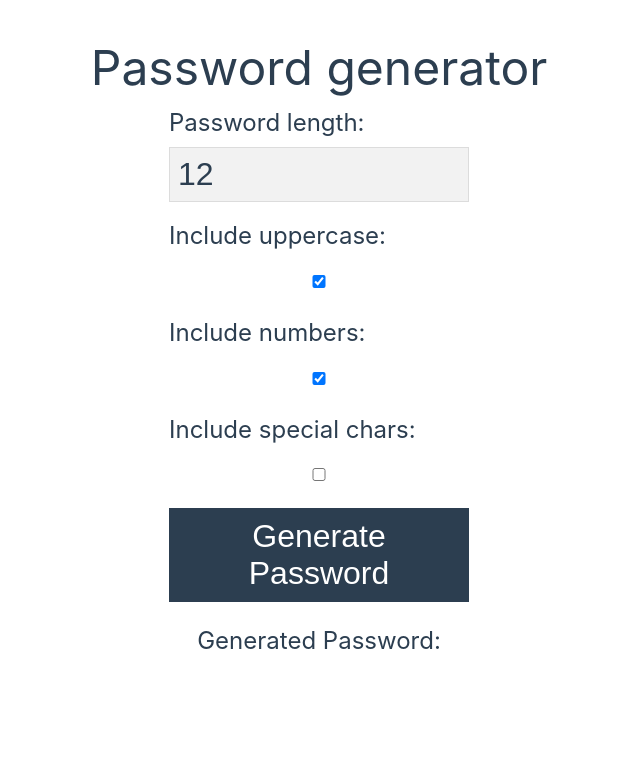
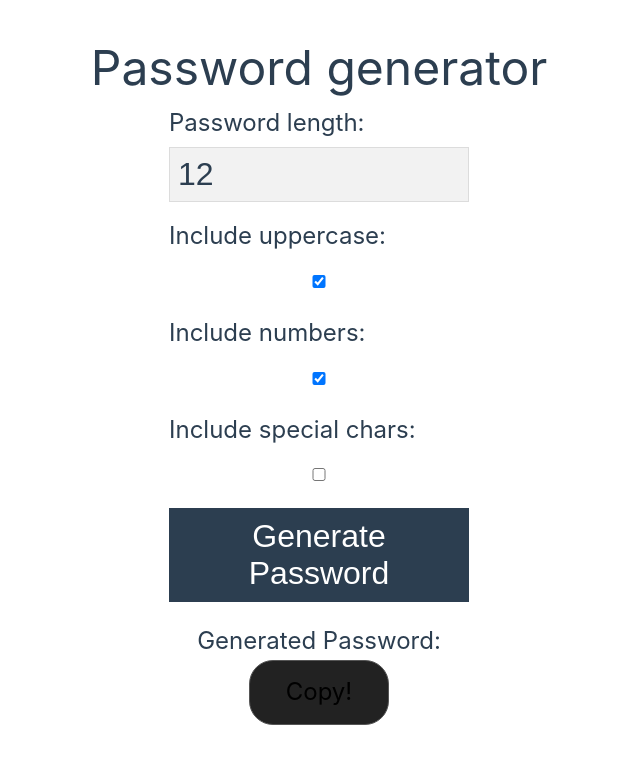
Before and after one commit to MarkAlexI/passwordGen, a Vue app: page / in a window 1280 px wide. Shown: the top 764 px of the page, without its empty margins (321-961 px from the left). Built offline with nearby package versions, Linux system fonts and the light colour scheme.

Commit message:
Added copying to clipboard.

```diff
--- a/package.json
+++ b/package.json
@@ -1,7 +1,7 @@
 {
   "name": "password-gen",
   "author": "markalexi",
-  "version": "0.9.2",
+  "version": "0.10.2",
   "private": true,
   "type": "module",
   "scripts": {
--- a/src/components/GeneratedPasswordDisplay.vue
+++ b/src/components/GeneratedPasswordDisplay.vue
@@ -2,17 +2,70 @@
   <div>
     <strong>Generated Password:</strong>
     <p>{{ generatedPassword }}</p>
+    <button
+      class="copy-btn"
+      @click="copyPassword"
+    >Copy!</button>
   </div>
 </template>
 
 <script setup>
-  defineProps(["generatedPassword"]);
+
+  const props = defineProps(["generatedPassword"]);
+
+  let copyPassword = () => {
+    console.log("#");
+  };
+
+  navigator.permissions.query({ name: "clipboard-write" }).then((result) => {
+    if (result.state == "granted" || result.state == "prompt") {
+      alert("Write access granted!");
+
+      let text = props.generatedPassword;
+
+      copyPassword = async () => {
+        try {
+          await navigator.clipboard.writeText(text);
+          console.log("Content copied to clipboard");
+        } catch (error) {
+          console.error("Failed to copy: ", err);
+        }
+      };
+    }
+  });
 </script>
 
-<style scoped lang="scss">
-  p {
-    text-align: center;
-    color: blue;
-    word-break: break-all;
+<style lang="scss">
+$light-text-color: white;
+$dark-bg: #222;
+$dark-btn-border: #555;
+$btn-border-radius: 1.5rem;
+$btn-padding: .5em 1.5em;
+$btn-margin: 1rem auto;
+
+p {
+  text-align: center;
+  color: $light-text-color;
+  word-break: break-all;
+}
+
+.copy-btn {
+  background: $dark-bg;
+  border: solid 1px $dark-btn-border;
+  border-radius: $btn-border-radius;
+  font: inherit;
+  padding: $btn-padding;
+  margin-bottom: $btn-margin;
+  margin-left: auto;
+  margin-right: auto;
+  display: block;
+
+  &:hover {
+    background: darken($dark-bg, 10%);
   }
+
+  &:active {
+    background: lighten($dark-bg, 10%);
+  }
+}
 </style>
```
Also changed, not shown: 6 other files (tests, documents, lock files or other folders).
